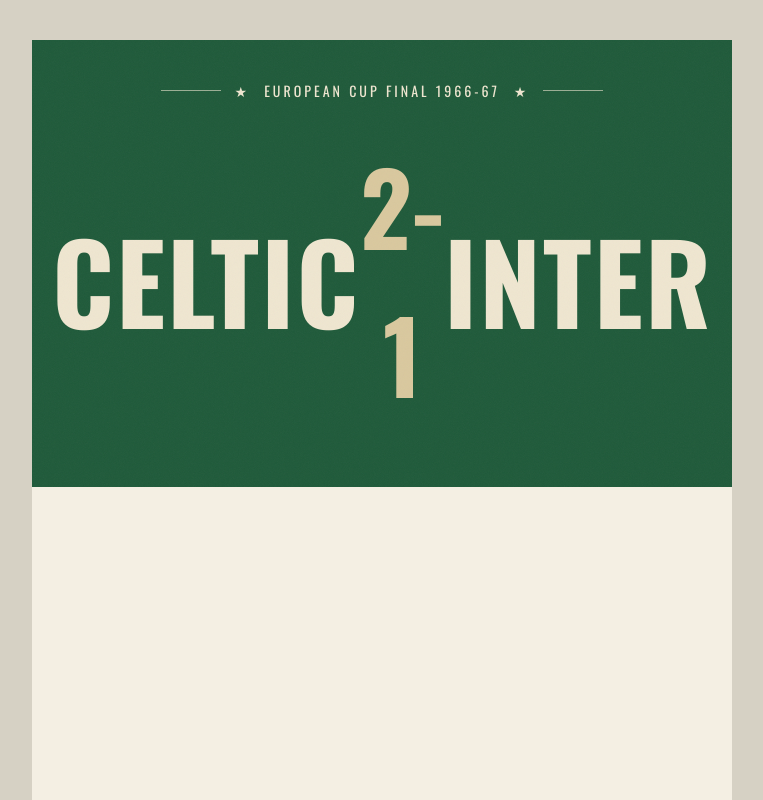
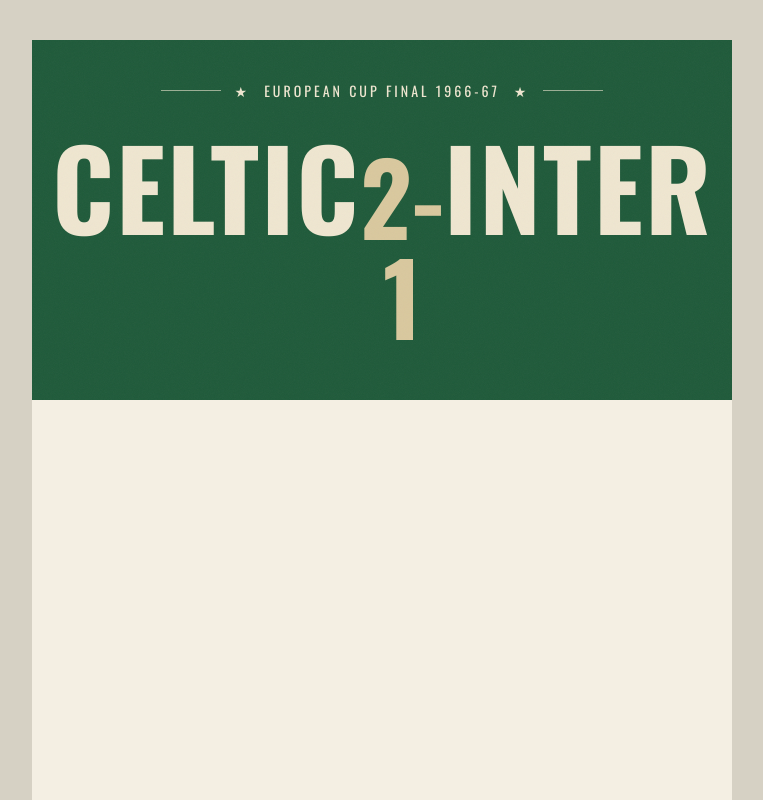
Before and after one commit to fiumara-4/matchday-classics, a Next.js app: page / in a window 1280 px wide. Shown: the top 800 px of the page, without its empty margins (258-1021 px from the left). Built offline with nearby package versions, Linux system fonts and the light colour scheme.

Commit message:
Update poster.module.css

```diff
--- a/app/poster.module.css
+++ b/app/poster.module.css
@@ -53,7 +53,7 @@
 .scoreLine {
   display: flex;
   justify-content: space-between;
-  align-items: center;
+  align-items: baseline;
   margin-top: 30px;
 }
 
@@ -62,6 +62,7 @@
   font-size: 110px;
   font-weight: 700;
   letter-spacing: 2px;
+  line-height: 1;
 }
 
 /* RISULTATO */
@@ -69,6 +70,8 @@
   font-size: 100px;
   font-weight: 700;
   color: #d9c89e;
+  line-height: 1;
+  transform: translateY(5px); /* 👈 aggiunta */
 }
 
 /* resto poster placeholder */
```
